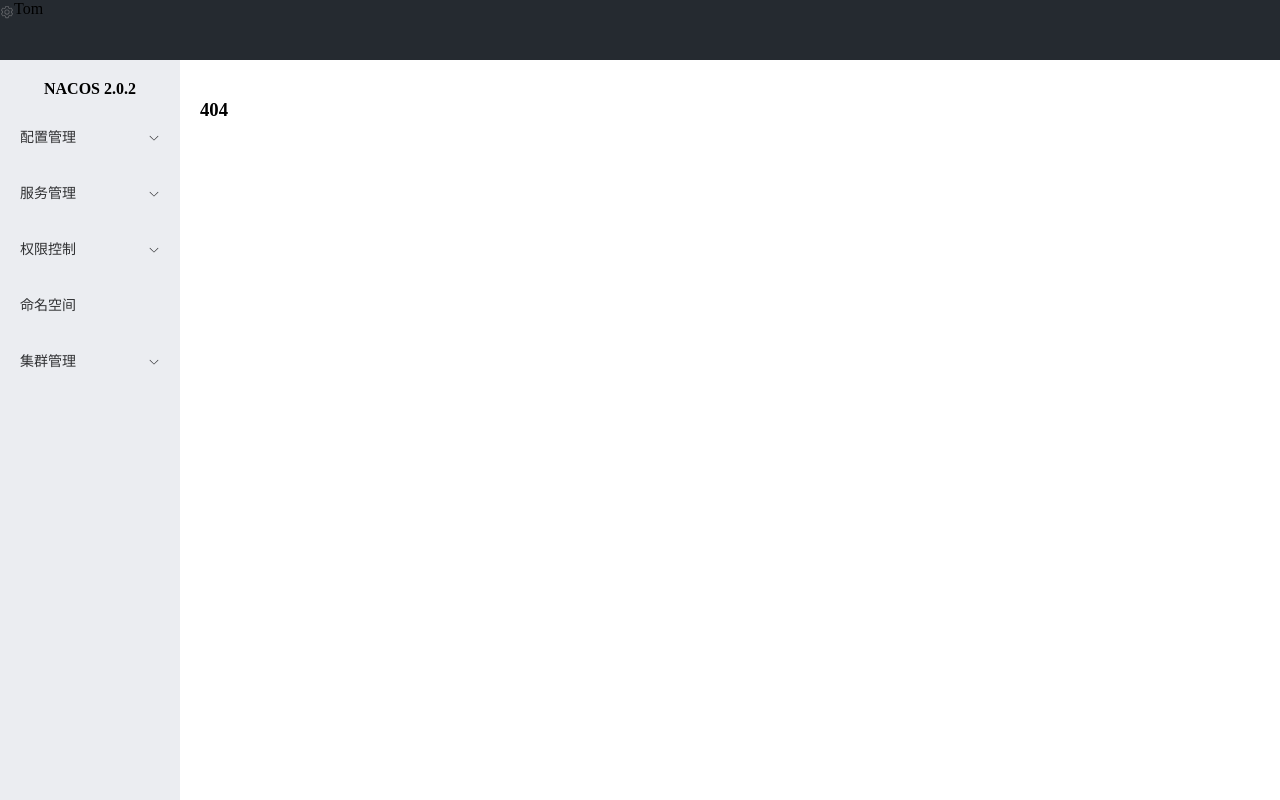
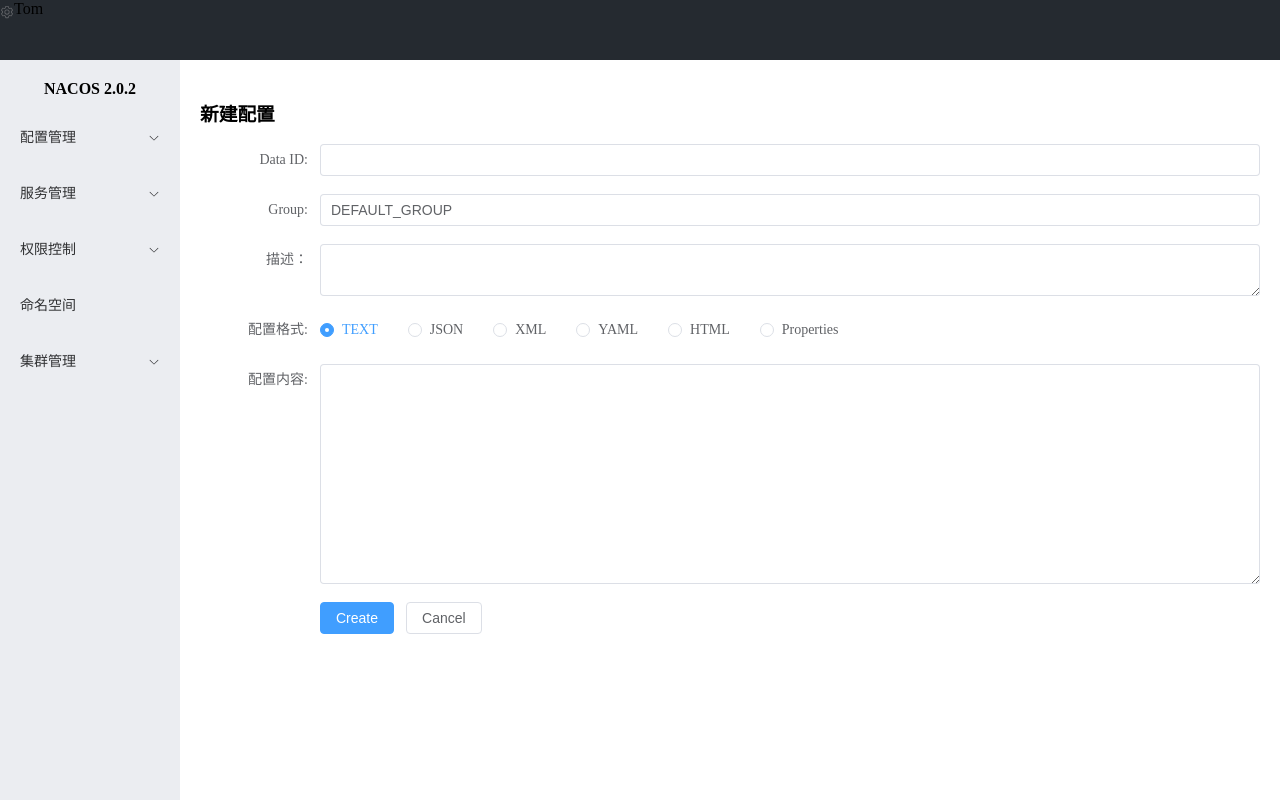
Before and after one commit to fushindcw/nacos-ui-vue, a Vue app: page /createConfiguration in a window 1280 px wide. Before the commit this address led to /404.html. Built offline with nearby package versions, Linux system fonts and the light colour scheme.

Commit message:
'upload'

```diff
--- a/src/router/index.js
+++ b/src/router/index.js
@@ -10,6 +10,10 @@ const routes = [
       {
         path: '/configurationManagement',
         component: ()=> import('@/views/configurationManagement/configurationManagement.vue')
+      },
+      {
+        path: '/createConfiguration',
+        component: ()=> import('@/views/configurationManagement/createConfiguration/createConfiguration.vue')
       },
       {
         path: '/404.html',
--- a/src/views/configurationManagement/configurationManagement.vue
+++ b/src/views/configurationManagement/configurationManagement.vue
@@ -12,8 +12,8 @@
   <div id="label">
     <label
       >配置管理 | {{ currentNamespace }}
-      {{ currentNamespaceId }} 查询结果：共查询到
-      {{ currentNamespaceConfigCount }} 条满足要求的配置。</label
+      <i style="color: rgb(204, 204, 204);">{{ currentNamespaceId }} 查询结果：共查询到
+      {{ currentNamespaceConfigCount }} 条满足要求的配置。</i></label
     >
   </div>
   <div id="search">
@@ -37,7 +37,7 @@
         <el-button type="primary" @click="onSubmit">导入配置</el-button>
       </el-form-item>
     </el-form>
-    <el-button type="primary" style="position: absolute; margin-left: 75%;">添加配置</el-button>
+    <el-button type="primary" style="position: absolute; margin-left: 75%;" @click="createConfiguration">添加配置</el-button>
   </div>
   <div id="tab">
     <el-table :data="tableData" @selection-change="selectionChange" border>
@@ -127,6 +127,9 @@ export default {
         this.dataIds.push(item.dataId);
       });
     },
+    createConfiguration(){
+      this.$router.push("/createConfiguration")
+    },
     /**
      * 当选项卡选中的时候
      */
--- /dev/null
+++ b/src/views/configurationManagement/createConfiguration/createConfiguration.vue
@@ -0,0 +1,54 @@
+<template>
+  <h1>新建配置</h1>
+  <div>
+    <el-form :model="form" label-width="120px">
+      <el-form-item label="Data ID:">
+        <el-input v-model="form.dataId" />
+      </el-form-item>
+      <el-form-item label="Group:">
+        <el-input v-model="form.group"/>
+      </el-form-item>
+      <el-form-item label="描述：">
+        <el-input v-model="form.desc" type="textarea" />
+      </el-form-item>
+      <el-form-item label="配置格式:">
+          <el-radio-group v-model="form.type">
+              <el-radio v-model="form.type" label="TEXT"/>
+              <el-radio v-model="form.type" label="JSON"/>
+              <el-radio v-model="form.type" label="XML"/>
+              <el-radio v-model="form.type" label="YAML"/>
+              <el-radio v-model="form.type" label="HTML"/>
+              <el-radio v-model="form.type" label="Properties"/>
+          </el-radio-group>
+      </el-form-item>
+      <el-form-item label="配置内容:">
+          <el-input
+          v-model="form.content"
+          type="textarea"
+          :rows="10"/>
+      </el-form-item>
+      <el-form-item style="margin-right: 0px">
+        <el-button type="primary" @click="createConfig">Create</el-button>
+        <el-button>Cancel</el-button>
+      </el-form-item>
+    </el-form>
+  </div>
+</template>
+
+<script>
+export default {
+  data() {
+    return {
+      form: {
+          group: 'DEFAULT_GROUP',
+          type: 'TEXT'
+      },
+    };
+  },
+  methods:{
+      createConfig(){
+          console.log(this.form);
+      }
+  }
+};
+</script>
```
